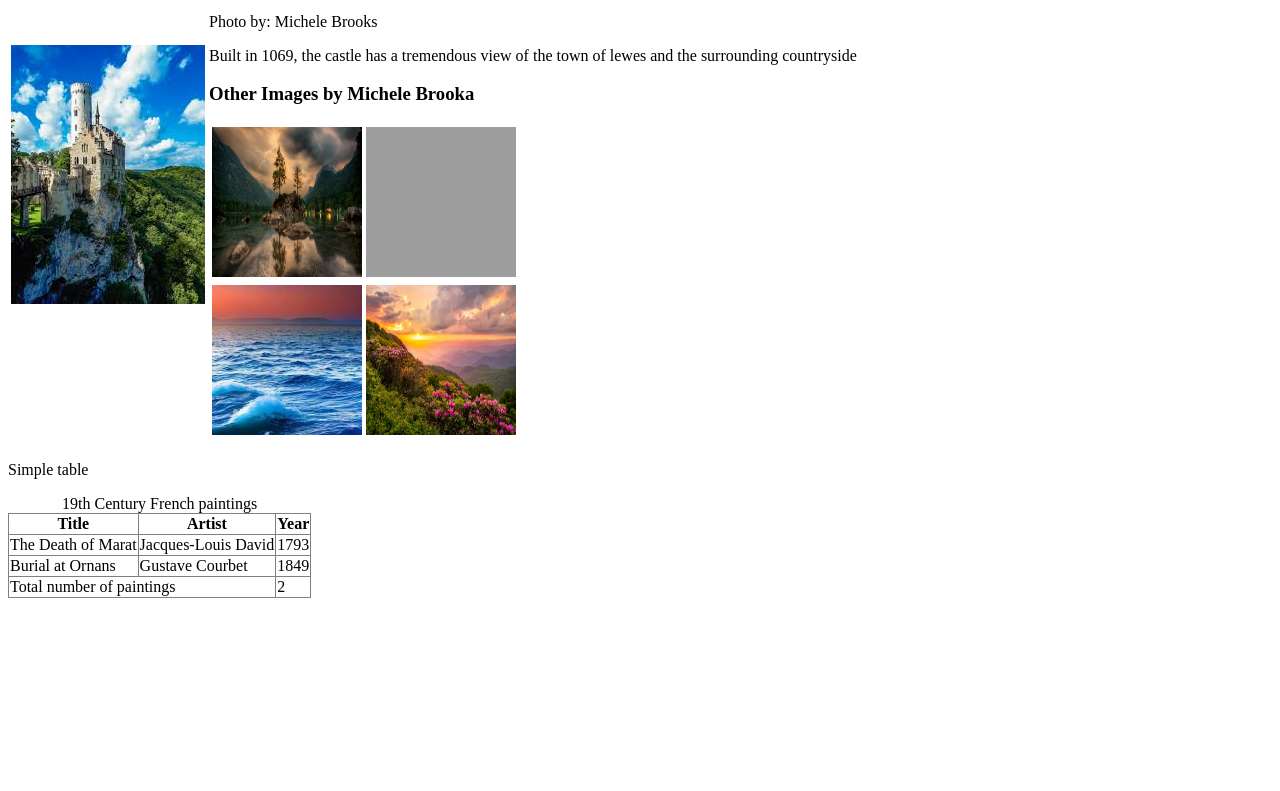
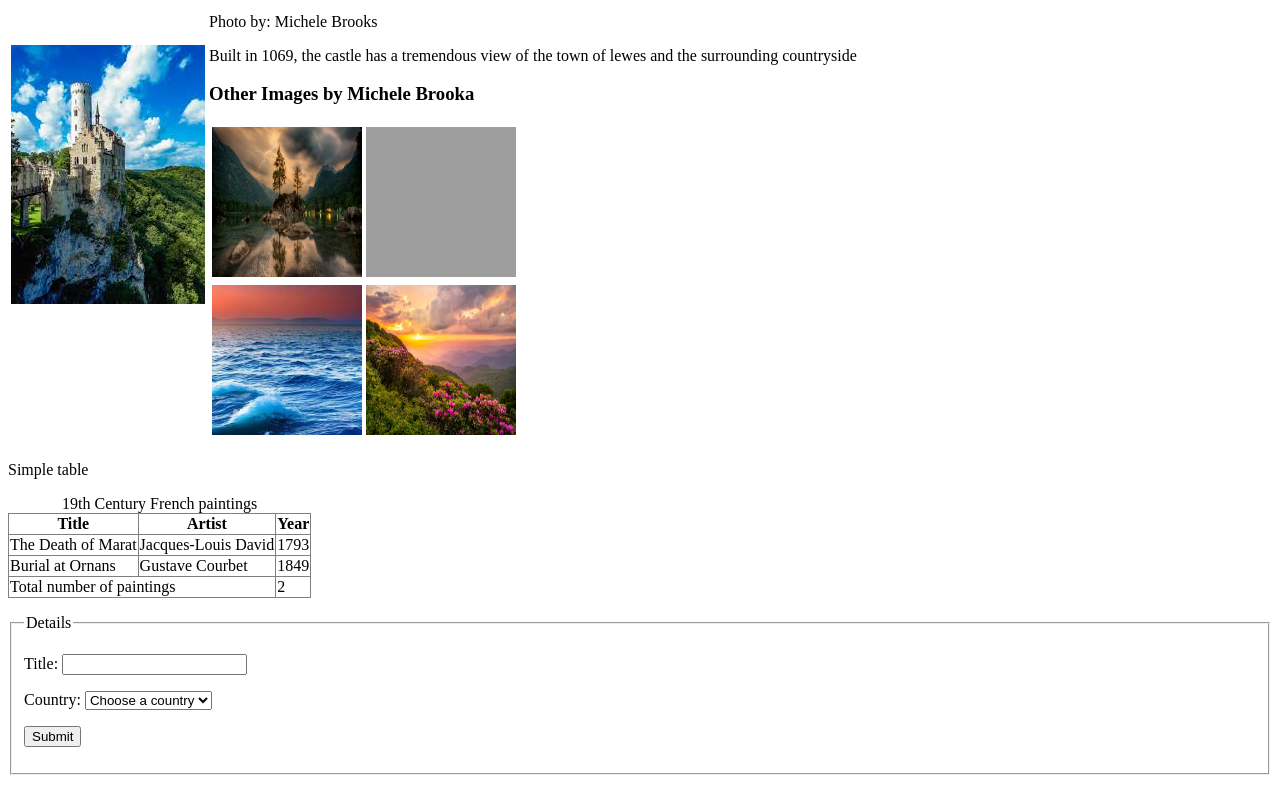
Before and after one commit to LuisGubang/LuisG, a plain HTML site: page index.html in a window 1280 px wide. Shown: the part 338-1129 px from the top of the page. Before the commit the page ends 944 px from the top, so only its background shows below. Drawn offline with Linux system fonts and the light colour scheme; grey boxes are pictures that could not be loaded.

Commit message:
Update index.html

```diff
--- a/index.html
+++ b/index.html
@@ -69,3 +69,27 @@
 
 </body>
 </html>
+<p>
+  <form method="get" action="process.php">
+  <fieldset>
+    <legend>Details</legend>
+    <p>
+      <label>Title:</label>
+      <input type="text" name="title" />
+    </p>
+    <p>
+      <label>Country:</label>
+      <select name="where">
+        <option>Choose a country</option>
+        <option>Canada</option>
+        <option>Finland</option>
+        <option>United States</option>
+      </select>
+    </p>
+    <p>
+      <input type="submit" />
+    </p>
+  </fieldset>
+</form>
+
+</p>
```
